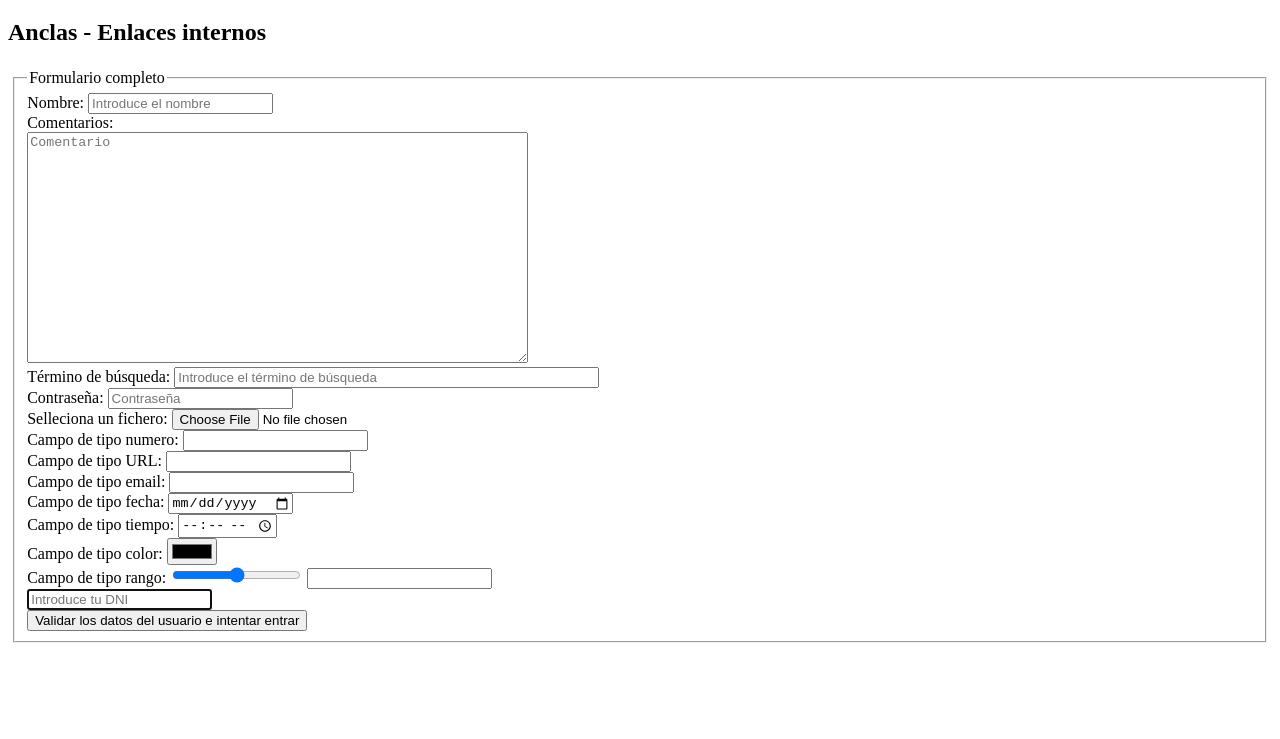
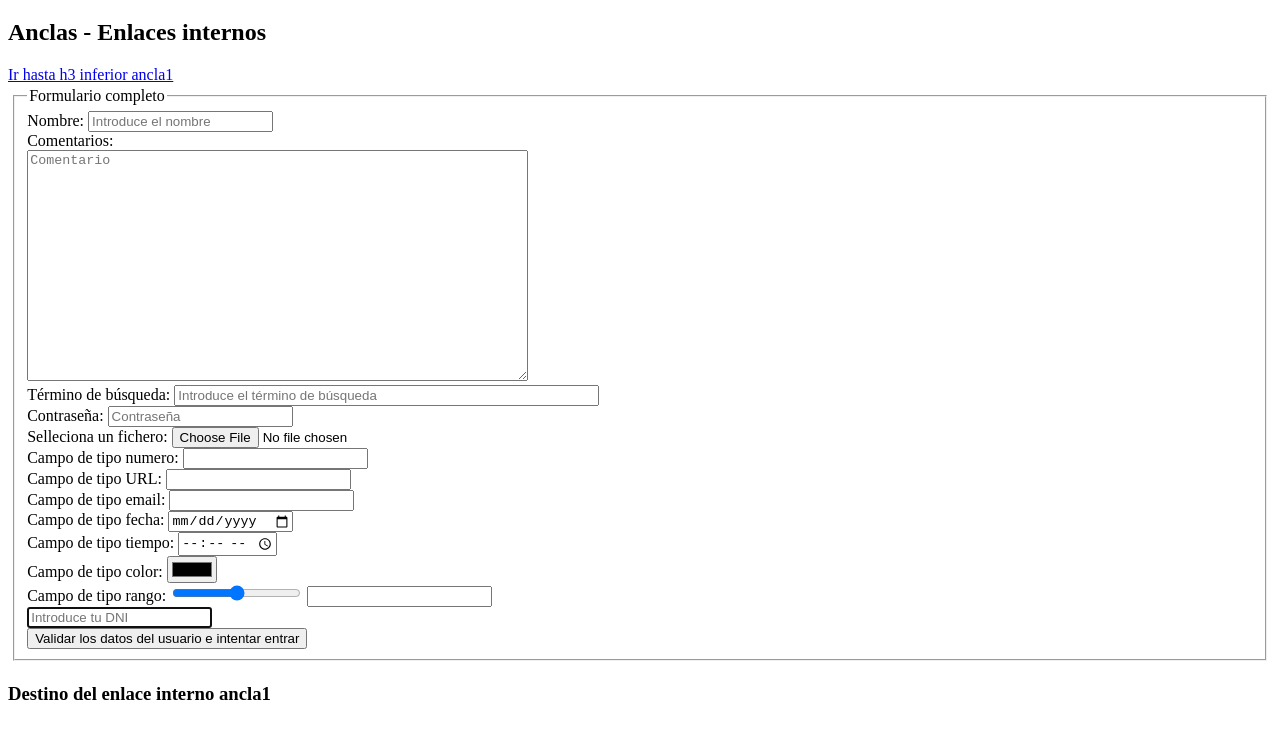
Before and after one commit to pmartinmaria/UT1, a plain HTML site: page Sesión 5(26-09-2019)/Ejercicio 1.html in a window 1280 px wide. Shown: the part 61-800 px from the top of the page. Drawn offline with Linux system fonts and the light colour scheme.

Commit message:
Versión 1.1 de la RamaSesión5 (continuación de formularios)

```diff
--- a/Sesión 5(26-09-2019)/Ejercicio 1.html
+++ b/Sesión 5(26-09-2019)/Ejercicio 1.html
@@ -21,6 +21,7 @@
 <body>
     <h1>Sesión 5</h1>
     <h2>Anclas - Enlaces internos</h2>
+    <a href="#ancla1">Ir hasta h3 inferior ancla1</a>
     <form name="formularioCompleto1" id="formularioCompletoId" method="" action="">
         <fieldset>
             <legend>Formulario completo</legend>
@@ -69,6 +70,7 @@
             <input type="submit" value="Validar los datos del usuario e intentar entrar">
         </fieldset>
     </form>
+    <h3 id="ancla1">Destino del enlace interno ancla1</h3>
 </body>
 
 </html>
```
